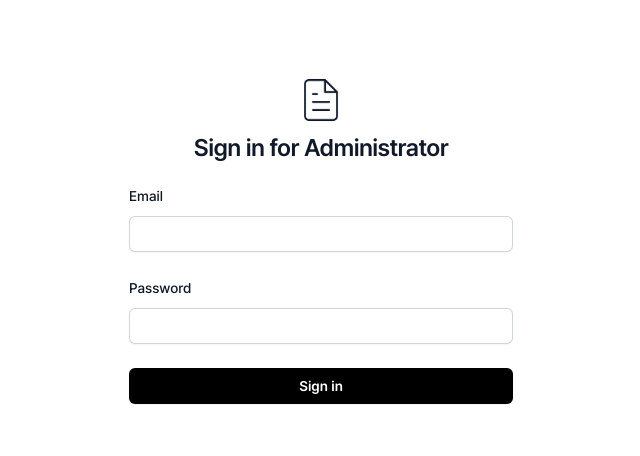
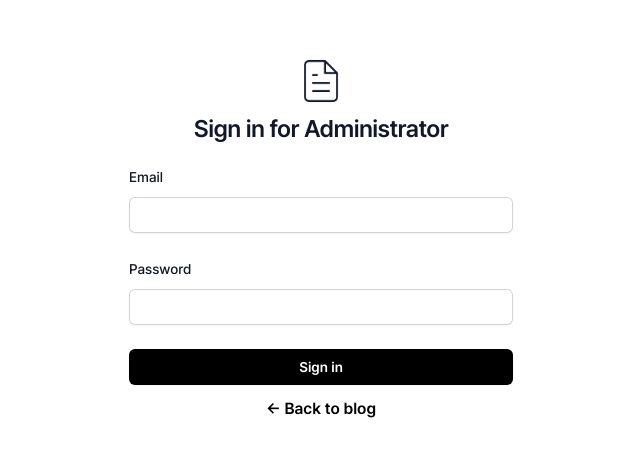
Before and after one commit to starcradle101/hoonie-log, a Next.js app: page /login in a window 1280 px wide. Shown: the part 160-616 px from the top of the page, without its empty margins (319-959 px from the left). Built offline with nearby package versions, Linux system fonts and the light colour scheme.

Commit message:
design(Login): add back to blog Link to Login component
Refs: #6

```diff
--- a/src/app/(dashboard)/login/page.tsx
+++ b/src/app/(dashboard)/login/page.tsx
@@ -1,4 +1,5 @@
 import HoonieLogo from '../../components/HoonieLogo';
+import Link from 'next/link';
 import { login } from '@/src/utils/supabase/actions';
 
 export default async function LoginPage() {
@@ -61,6 +62,14 @@ export default async function LoginPage() {
 						</button>
 					</div>
 				</form>
+				<div className='mt-3 flex justify-center'>
+					<Link
+						href='/'
+						className='hover: border-b-2 border-b-white  text-center font-semibold hover:border-b-gray-600 hover:text-gray-600'
+					>
+						← Back to blog
+					</Link>
+				</div>
 			</div>
 		</div>
 	);
```
